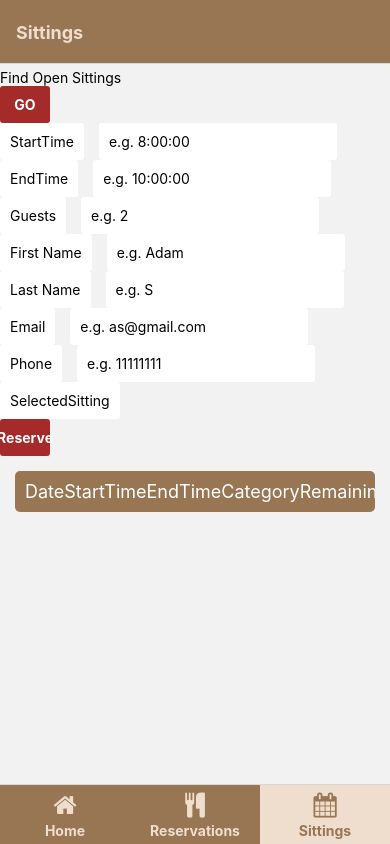
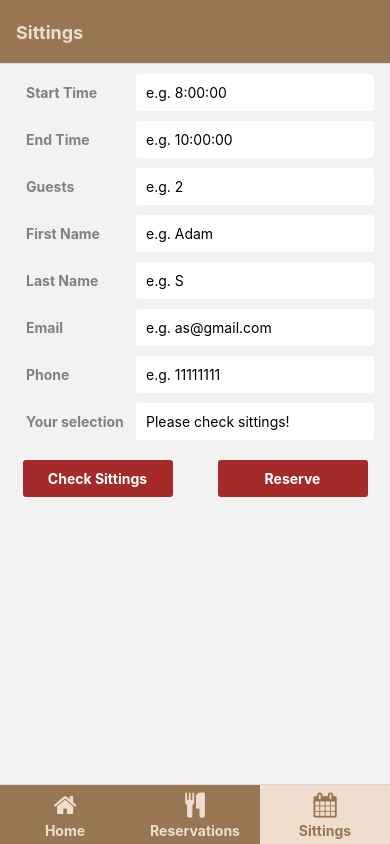
Before and after one commit to ThomasWYang/reservation-system-react-app, a React Native app: screen /SittingScreen in a window 390 px wide. Built offline with nearby package versions, Linux system fonts and the light colour scheme.

Commit message:
UI fixes for sittings page

```diff
--- a/components/button.tsx
+++ b/components/buttonReservation.tsx
@@ -18,7 +18,6 @@ export function Button(props: ButtonProps) {
 }
 
 const styles = StyleSheet.create({
-    container: {},
     button: {
         width: 50,
         alignItems: 'center',
--- /dev/null
+++ b/components/buttonSitting.tsx
@@ -0,0 +1,38 @@
+import React from 'react';
+import { StyleSheet, Text, View, TouchableOpacity } from 'react-native';
+
+type ButtonProps = {
+    title: string;
+    onPress(): void;
+}
+
+export function ButtonSitting (props: ButtonProps) {
+    const { title, onPress } = props;
+    return (
+        <View style={styles.container}>
+            <TouchableOpacity onPress={onPress}>
+                <View style={styles.button}>
+                    <Text style={styles.text}>{title}</Text>
+                </View>
+            </TouchableOpacity>
+        </View>
+    );
+}
+
+const styles = StyleSheet.create({
+    container: {
+        flex: 1,
+        alignItems: 'center',
+    },
+    button: {
+        width: 150,
+        alignItems: 'center',
+        padding: 10,
+        backgroundColor: '#a52a2a',
+        borderRadius: 3,
+    },
+    text: {
+        color: 'white',
+        fontWeight: 'bold',
+    },
+});
--- a/components/index.ts
+++ b/components/index.ts
@@ -1,4 +1,5 @@
 export * from './header';
-export * from './button';
+export * from './buttonReservation';
+export * from './buttonSitting';
 export * from './reservation';
 export * from './sitting';
--- a/components/sitting.tsx
+++ b/components/sitting.tsx
@@ -1,5 +1,5 @@
 import React from 'react';
-import { StyleSheet, Text, View, FlatList, TouchableOpacity } from 'react-native';
+import { StyleSheet, Text, View, FlatList, TouchableOpacity, ScrollView } from 'react-native';
 
 type SittingProps = {
     data: any[];
@@ -12,27 +12,30 @@ export function Sitting({ data, onClick }: SittingProps) {
         onClick(id,info);
     }
 
-
     const FlatListHeader = () => {
+        if (data.length > 0) {
             return (
                 <TouchableOpacity style={styles.titleRow} >
                     <Text style={styles.titleText}>Date</Text>
-                <Text style={styles.titleText}>StartTime</Text>
-                <Text style={styles.titleText}>EndTime</Text>
+                    <Text style={styles.titleText}>Start</Text>
+                    <Text style={styles.titleText}>End</Text>
                     <Text style={styles.titleText}>Category</Text>
-                <Text style={styles.titleText}>Remaining</Text>
-
+                    <Text style={styles.titleText}>Seats</Text>
                 </TouchableOpacity>
             );
         }
+        else {
+            return null;
+        }
+    }
 
     return (
-        <View style={styles.container}>
+        <ScrollView style={styles.container}>
             <FlatList
                 data={data}
                 ListHeaderComponent={FlatListHeader}
                 renderItem={({ item }) => (
-                    <TouchableOpacity style={styles.row} onPress={() => onPressSitting(item.id, `${item.date}, ${item.startTime}-${item.endTime}, ${item.category}`)}>
+                    <TouchableOpacity style={styles.row} onPress={() => onPressSitting(item.id, `${item.date}, ${item.category}`)}>
                         <Text style={styles.text}>{item.date}</Text>
                         <Text style={styles.text}>{item.startTime}</Text>
                         <Text style={styles.text}>{item.endTime}</Text>
@@ -41,7 +44,7 @@ export function Sitting({ data, onClick }: SittingProps) {
                     </TouchableOpacity>
                 )}
             />
-        </View>
+        </ScrollView>
     );
 }
 
@@ -51,35 +54,30 @@ const styles = StyleSheet.create({
     },
     titleRow: {
         backgroundColor: '#987654',
-        borderRadius: 5,
+        borderRadius: 3,
         padding: 10,
         marginBottom: 10,
         flexDirection: 'row',
-        alignItems: 'center',
+        textAlign: 'center'
     },
     titleText: {
         flex: 1,
-        fontSize: 18,
+        fontSize: 14,
+        fontWeight: 'bold',
         color: 'white',
     },
     row: {
         backgroundColor: 'white',
-        borderRadius: 5,
+        borderRadius: 3,
+        borderWidth: 1,
+        borderColor: '#987654',
         padding: 10,
         marginBottom: 10,
         flexDirection: 'row',
-        alignItems: 'center',
-        borderWidth: 1,
-        borderColor: '#987654',
+        textAlign: 'center'
     },
     text: {
         flex: 1,
-        fontSize: 16,
-    },
-    textLink: {
-        flex: 1,
-        color: 'blue',
-        fontSize: 16,
-        textDecorationLine: 'underline',
+        fontSize: 12,
     },
 });
--- a/screens/SittingScreen.tsx
+++ b/screens/SittingScreen.tsx
@@ -1,9 +1,7 @@
 import { StatusBar } from 'expo-status-bar';
 import React, { useState } from 'react';
-import { ActivityIndicator, StyleSheet, View, Text, TextInput } from 'react-native';
-import { Button } from '../components';
-
-import { Sitting } from '../components';
+import { ActivityIndicator, StyleSheet, View, Text, TextInput, TouchableOpacity } from 'react-native';
+import { ButtonSitting, Sitting } from '../components';
 import { GetOpenSittings, CreateReservationBySittingId } from '../services/services';
 
 
@@ -21,7 +19,7 @@ export function SittingScreen() {
     const [phone, setPhone] = useState<string>('');
 
     const [id, setId] = useState<number>(0);
-    const [selectedSittingInfo, setSelectedSittingInfo] = useState<string>();
+    const [selectedSittingInfo, setSelectedSittingInfo] = useState<string>('Please check sittings!');
 
     function search() {
         setLoading(true);
@@ -29,6 +27,7 @@ export function SittingScreen() {
             setSittings(data);
             setLoading(false);
         });
+        setTimeout(() => setSelectedSittingInfo('Please select a sitting!'), 1000);
     }
 
     function onClickSitting(id: number, info: string) {
@@ -52,45 +51,61 @@ export function SittingScreen() {
 
     return (
         <View style={styles.container}>
-            <View style={styles.content}>
-                <Text>Find Open Sittings</Text>
-                <Button title="GO" onPress={search} />
+
+            <View style={styles.custInfo}>
+
                 <View style={styles.row}>
-                    <Text style={styles.input}>StartTime</Text>
+                    <Text style={styles.label}>Start Time</Text>
                     <TextInput style={styles.input} value={startTime} onChangeText={setStartTime} placeholder="e.g. 8:00:00" />
                 </View>
+
                 <View style={styles.row}>
-                    <Text style={styles.input}>EndTime</Text>
+                    <Text style={styles.label}>End Time</Text>
                     <TextInput style={styles.input} value={endTime} onChangeText={setEndTime} placeholder="e.g. 10:00:00" />
                 </View>
+
                 <View style={styles.row}>
-                    <Text style={styles.input}>Guests</Text>
+                    <Text style={styles.label}>Guests</Text>
                     <TextInput keyboardType='numeric' style={styles.input} value={guests} onChangeText={setGuests} placeholder="e.g. 2" />
                 </View>
+
                 <View style={styles.row}>
-                    <Text style={styles.input}>First Name</Text>
+                    <Text style={styles.label}>First Name</Text>
                     <TextInput style={styles.input} value={fName} onChangeText={setFName} placeholder="e.g. Adam" />
                 </View>
+
                 <View style={styles.row}>
-                    <Text style={styles.input}>Last Name</Text>
+                    <Text style={styles.label}>Last Name</Text>
                     <TextInput style={styles.input} value={lName} onChangeText={setLName} placeholder="e.g. S" />
                 </View>
+
                 <View style={styles.row}>
-                    <Text style={styles.input}>Email</Text>
+                    <Text style={styles.label}>Email</Text>
                     <TextInput style={styles.input} value={email} onChangeText={setEmail} placeholder="e.g. as@gmail.com" />
                 </View>
+
                 <View style={styles.row}>
-                    <Text style={styles.input}>Phone</Text>
+                    <Text style={styles.label}>Phone</Text>
                     <TextInput style={styles.input} value={phone} onChangeText={setPhone} placeholder="e.g. 11111111" />
                 </View>
+
                 <View style={styles.row}>
-                    <Text style={styles.input}>SelectedSitting</Text>
-                    <Text>{selectedSittingInfo}</Text>
+                    <Text style={styles.label}>Your selection</Text>
+                    <TextInput style={styles.input} value={selectedSittingInfo}/>
                 </View>
-                <Button title="Reserve" onPress={reserve} />
+
+            </View>
+
+            <View style={styles.row}>
+                <ButtonSitting title='Check Sittings' onPress={search} />
+                <ButtonSitting title="Reserve" onPress={reserve} />
+            </View>
+
+            <View>
                 <Sitting data={sittings} onClick={onClickSitting} />
                 {loading ? <ActivityIndicator style={styles.loader} /> : null}
             </View>
+
             <StatusBar style="auto" />
         </View>
     );
@@ -99,23 +114,33 @@ export function SittingScreen() {
 const styles = StyleSheet.create({
     container: {
         flex: 1,
-        //backgroundColor: 'beige',
+    },
+    custInfo: {
+        //flex: 1,
+        marginVertical: 10,
+    },
+    row: {
+        flexDirection: 'row',
+        justifyContent: 'center',
+    },
+    label: {
+        color: 'gray',
+        width: 120,
+        padding: 10,
+        marginBottom: 10,
+        fontWeight: 'bold',
+    },
+    input: {
+        padding: 10,
+        marginBottom: 10,
+        backgroundColor: 'white',
+        borderRadius: 3,
+    },
+    sittingList: {
+
     },
     loader: {
         marginTop: 15,
     },
-    content: {
-        flex: 1,
-        marginTop: 5,
-    },
-    input: {
-        padding: 10,
-        backgroundColor: 'white',
-        borderRadius: 3,
-        marginRight: 15,
-    },
-    row: {
-        flexDirection: 'row',
 
-    }
 });
```
Lines whose indentation alone changed are shown as unchanged.
